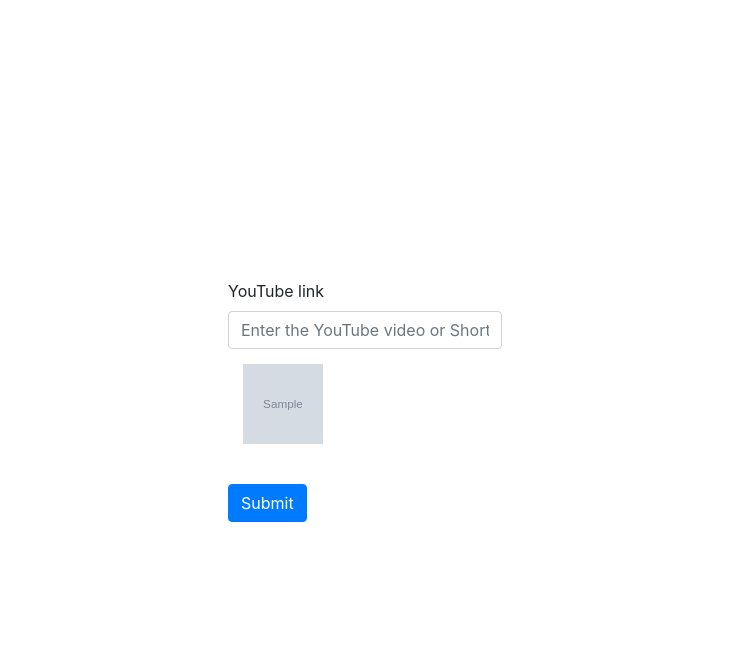
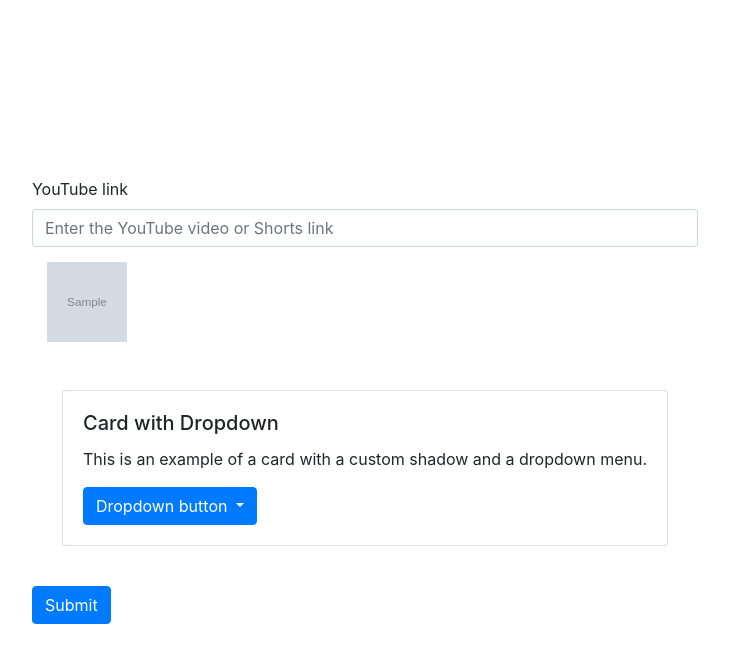
Before and after one commit to Julesezeh/youTubeDownloader, a Django app: template templates/index.html in a window 1280 px wide. Shown: the top 663 px of the page, without its empty margins (275-1004 px from the left). Run offline with Django 5.2, Linux system fonts and the light colour scheme; the template is opened without the code that fills it: most values are stand-ins (such as "Sample title", 1, 10 or a date in 2020); grey boxes marked "Sample" are stand-in pictures; some libraries are stand-ins or nearby versions.

Commit message:
card design

```diff
--- a/templates/partials/get-streams.html
+++ b/templates/partials/get-streams.html
@@ -1,8 +1,27 @@
 <div class="container">
     <div class="streams">
         <img width="80px" height="80px"  src="{{stream_image}}" alt="image">
-        {% for stream in streams %}
+        {% for link in download_links %}
+        <div class="container mt-5">
+            <div class="card card-custom-shadow">
+              <div class="card-body">
+                <h5 class="card-title">Card with Dropdown</h5>
+                <p class="card-text">This is an example of a card with a custom shadow and a dropdown menu.</p>
 
-        {% endfor %}
+                <div class="dropdown">
+                  <button class="btn btn-primary dropdown-toggle" type="button" id="dropdownMenuButton" data-toggle="dropdown" aria-haspopup="true" aria-expanded="false">
+                    Dropdown button
+                  </button>
+                  <div class="dropdown-menu" aria-labelledby="dropdownMenuButton">
+                    <a class="dropdown-item" href="#">Action</a>
+                    <a class="dropdown-item" href="#">Another action</a>
+                    <a class="dropdown-item" href="#">Something else here</a>
+                  </div>
+                </div>
+              </div>
+            </div>
+          </div>
+                {% endfor %}
     </div>
 </div>
+ <!-- Bootstrap Bundle with Popper -->
```
